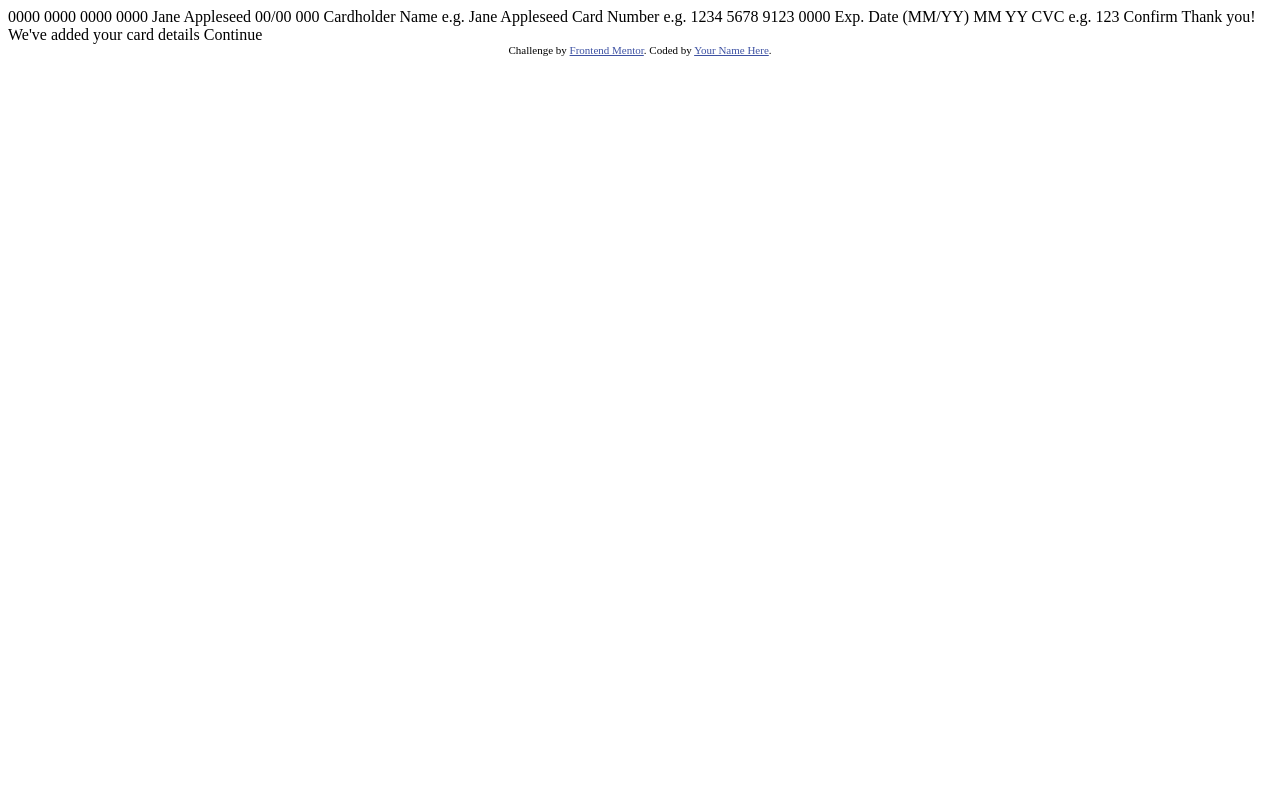
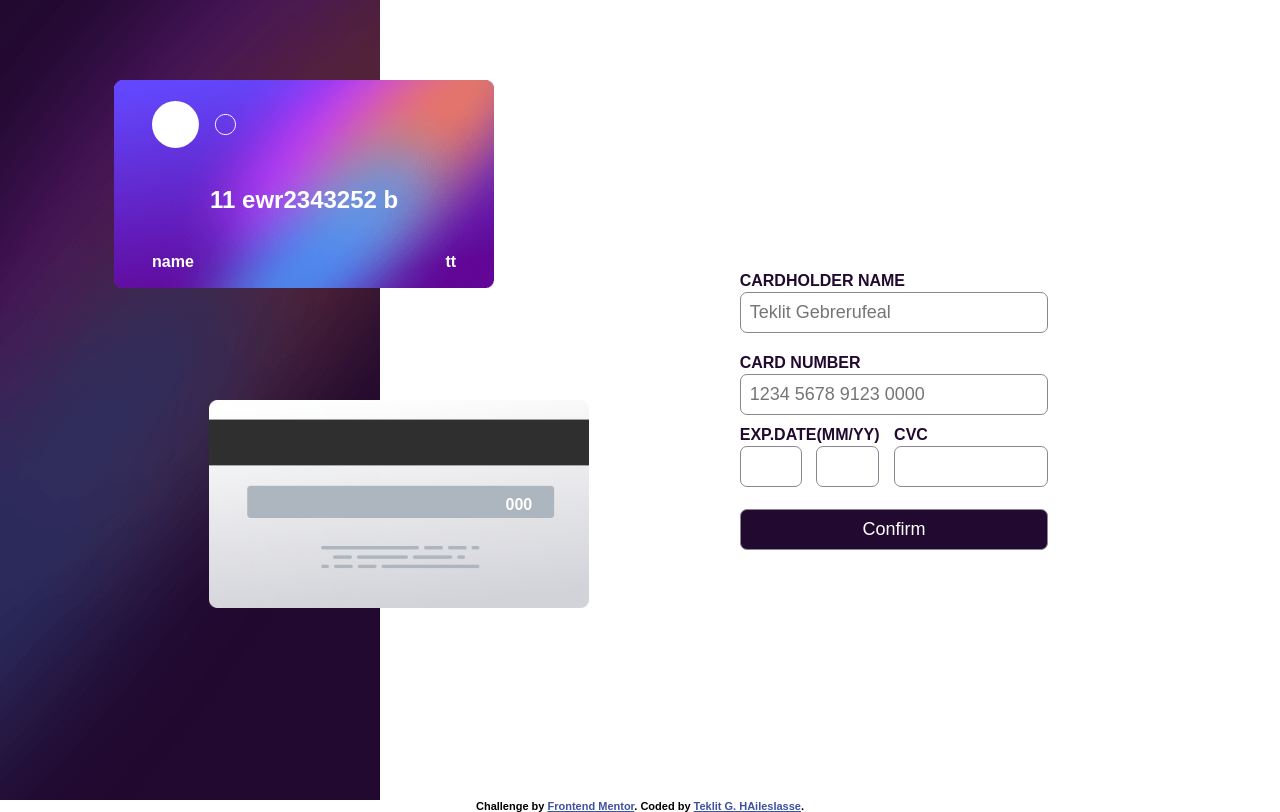
Before and after one commit to teklitg/card-ditail, a plain HTML site: page index.html in a window 1280 px wide. Drawn offline with Linux system fonts and the light colour scheme.

Commit message:
1st edition

```diff
--- a/index.html
+++ b/index.html
@@ -7,6 +7,7 @@
   <link rel="icon" type="image/png" sizes="32x32" href="./images/favicon-32x32.png">
 
   <title>Frontend Mentor | Interactive card details form</title>
+  <link rel="stylesheet" href="style.css">
 
   <!-- Feel free to remove these styles or customise in your own stylesheet 👍 -->
   <style>
@@ -16,39 +17,62 @@
 </head>
 <body>
   <div class="container">
-    <div class="left"></div>
-    <div class="right"></div>
+    <div class="left">
+
+        <div class="card-front">
+          <span class="card-logo"><img src="images/card-logo.svg"  alt=""></span>
+          <span class="card-number" id="card-number">11 ewr2343252 b</span>
+          <span class="card-name" id="card-name">name</span>
+          <span class="expaire">tt</span>
+          <img src="/images/bg-card-front.png"class="credit" alt="image of front card">
+        </div>
+        <div class="card-back">
+          <span class="cvc-one" >000</span>
+          <img src="/images/bg-card-back.png" class="credit" alt="image of back card" >
+        </div>
+
+    </div>
+    <div class="right">
+      <form action="#">
+          <label for="name" class="text">CARDHOLDER NAME</label>
+          <br>
+          <input type="text" id="name" placeholder="Teklit Gebrerufeal">
+          <br>
+          <label for="num" class="text">CARD NUMBER</label>
+          <br>
+          <input type="text" placeholder="1234 5678 9123 0000" id="number">
+          <span id="nan"></span>
+          <div class="cvc-and-exp">
+            <div class="exp">
+              <div class="a">
+                <label for="momth">EXP.DATE(MM/YY)</label>
+                <div class="one">
+                  <input type="text" id="month">
+                  <input type="text" id="year">
+                </div>
+              </div>
+            </div>
+            <div class="cvc">
+              <label for="cvc">CVC</label>
+              <input type="text" id="cvc">
+            </div>
+          </div>
+          <input type="button" value="Confirm">
+          <div class="complete">
+            <img src="images/icon-complete.svg" alt="">
+            <h1> Thank you!</h1>
+            <p>We've added your card details</p>
+            <input type="button" value="Continue">
+          </div>
+      </form>
+    </div>
   </div>
-  0000 0000 0000 0000
-  Jane Appleseed
-  00/00
-
-  000
-
-  Cardholder Name
-  e.g. Jane Appleseed
-
-  Card Number
-  e.g. 1234 5678 9123 0000
-
-  Exp. Date (MM/YY)
-  MM
-  YY
-
-  CVC
-  e.g. 123
-
-  Confirm
-
   <!-- Completed state start -->
-
-  Thank you!
-  We've added your card details
-  Continue
 
   <div class="attribution">
     Challenge by <a href="https://www.frontendmentor.io?ref=challenge" target="_blank">Frontend Mentor</a>.
-    Coded by <a href="#">Your Name Here</a>.
+    Coded by <a href="#">Teklit G. HAileslasse</a>.
   </div>
+  <script src="index.js"></script>
 </body>
 </html>
--- /dev/null
+++ b/index.js
@@ -0,0 +1,38 @@
+/* display */
+const card_number = document.getElementById("card-number")
+const card_name = document.getElementById("card-name")
+const cvc_one= document.querySelector("cvc-one")
+const expair= document.querySelector("expaire")
+
+
+/*form */
+
+const name= document.getElementById("name")
+const number= document.getElementById("number")
+const exp_m= document.getElementById("month")
+const exp_y= document.getElementById("year")
+const cvc= document.getElementById("cvc")
+
+/* erro box */
+const nan= document.getElementById("nan")
+
+/* card details update in real-time */
+
+/* update name */
+name.addEventListener("input", function () {
+    card_name.innerHTML = this.value
+})
+
+/* update number */
+
+number.addEventListener("input", function () {
+    card_number.innerHTML = this.value
+
+    if (isNaN(card_number)) {
+        nan.innerHTML = "Wrong input, only a number"
+        card_number.style.borderColor = "red"
+    }
+
+    console.log(isNaN(card_number.innerHTML))
+
+})
--- /dev/null
+++ b/style.css
@@ -0,0 +1,219 @@
+:root{
+    --linear: linear-gradient(0deg, hsl(249, 99%,64%) , hsl(278, 94%, 30%));
+    --error: hsl(0, 100%, 66%);
+    --white: hsl(0, 0%, 100%);
+    --Light-grayish-violet: hsl(270, 3%, 87%);
+    --Dark-grayish-violet: hsl(279, 6%, 55%);
+    --Very-dark-violet: hsl(278, 68%, 11%);
+    --font-size: 18px;
+}
+
+  @import url('https://fonts.googleapis.com/css2?family=Space+Grotesk:wght@600&display=swap');
+
+*{
+    padding: 0%;
+    margin: 0;
+    box-sizing: border-box;
+}
+body{
+    font-family: 'Space Grotesk', sans-serif;
+   font-weight: 700;
+}
+.container{
+    display: flex;
+    flex-direction: row;
+}
+/* style left side of flex */
+
+.left{
+    width: 33%;
+    height: 100vh;
+    position: relative;
+    background-image: url('/images/bg-main-desktop.png');
+}
+
+.card-front{
+position: absolute;
+top: 10%;
+left: 30%;
+width: 100%;
+}
+.card-front img{
+    width: 100%;
+}
+.card-back{
+    position: absolute;
+    top: 50%;
+    left: 55%;
+    width: 100%;
+}
+
+.card-back img{
+    width: 100%;
+}
+
+/* postion form element */
+
+.right{
+    width: 67%;
+    height: 100vh;
+    display: flex;
+    justify-content: center;
+    align-items: center;
+    margin-left: 10%;
+}
+.right form{
+    width: 40%;
+}
+
+label{
+    color: var(--Very-dark-violet);
+    display: inline-block;
+    margin: 7% 0 2px;
+}
+input{
+    width: 100%;
+    padding: 0.5em;
+    border: solid 1px var(--Dark-grayish-violet);
+    font-size: var(--font-size);
+    border-radius: 7px;
+}
+
+
+input:focus{
+    outline: none;
+    border: solid 1px;
+    border-color: var(--Very-dark-violet);
+}
+
+input[value=Confirm], input[value=Continue]{
+    margin-top: 7%;
+    cursor: pointer;
+    color: var(--white);
+    background-color: var(--Very-dark-violet);
+}
+
+.cvc-and-exp{
+    justify-content: space-between;
+    display: flex;
+}
+.exp{
+    width: 50%;
+    align-items: center;
+    display: flex;
+}
+.cvc{
+    width: 50%;
+}
+.a{
+    width: 100%;
+}
+.one{
+    display: flex;
+    width: 90%;
+    justify-content: space-between;
+}
+#month{
+    width: 45%;
+}
+#year{
+    width: 45%;
+}
+
+/* smalls in first */
+.card-front{
+    color: var(--white);
+}
+.card-front span{
+    position: absolute;
+}
+.card-logo{
+    position: absolute;
+    top: 10%;
+    left: 10%;
+}
+.card-number{
+    top: 50%;
+    display: block;
+    text-align: center;
+    width: 100%;
+    font-size: 24px;
+}
+.card-name{
+    bottom: 10%;
+    left: 10%;
+}
+.expaire{
+    right: 10%;
+    bottom: 10%;
+}
+.cvc-one{
+    position: absolute;
+    color: var(--white);
+    top: 45%;
+    right: 15%;
+}
+
+/* style continue */
+.complete{
+    display: none;
+}
+.complete img{
+    display: block;
+    margin: auto;
+}
+.complete h1{
+    text-align: center;
+    padding-top: 10%;
+}
+.complete p{
+    text-align: center;
+    padding-top: 10%;
+}
+.complete input{
+    text-align: center;
+}
+
+/* mobile effect */
+
+@media screen and (max-width: 375px) {
+    .container{
+        flex-direction: column;
+        width: 100%;
+    }
+    .left{
+        width: 100%;
+        height: 37vh;
+    }
+    .card-front{
+        width: 70%;
+        top: 48%;
+        left: 5%;
+        z-index: 10;
+    }
+    .card-front img{
+        width: 100%;
+    }
+
+    /* back card */
+    .card-back{
+        width: 70%;
+        top: 10%;
+        left: 25%;
+    }
+    .card-back img{
+        width: 100%;
+    }
+    /* -----------------------*/
+    .right{
+        width: 100%;
+        height: 75vh;
+        padding: 0;
+        margin: 0;
+    }
+    .right form{
+        width: 100%;
+        padding: 2%;
+        margin: 0;
+    }
+  }
```
